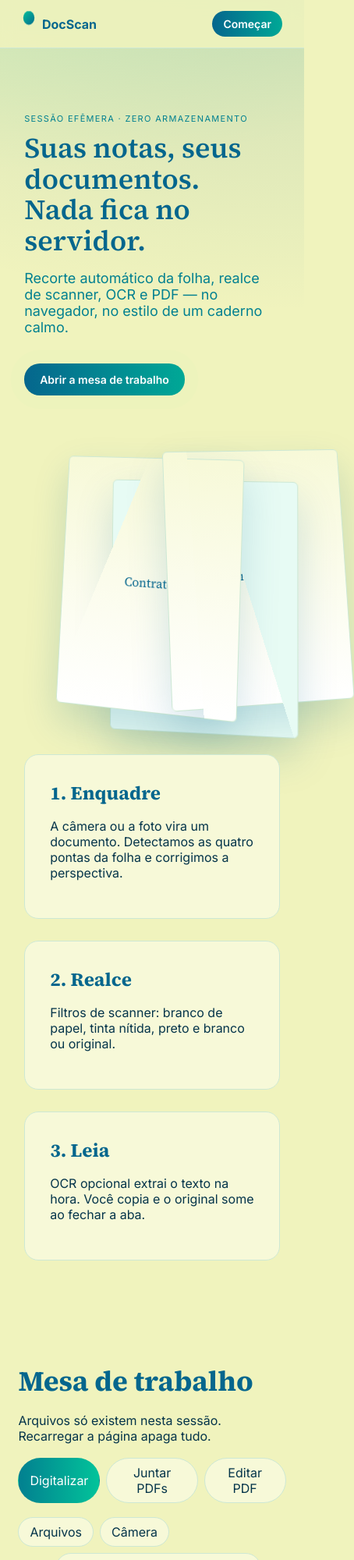
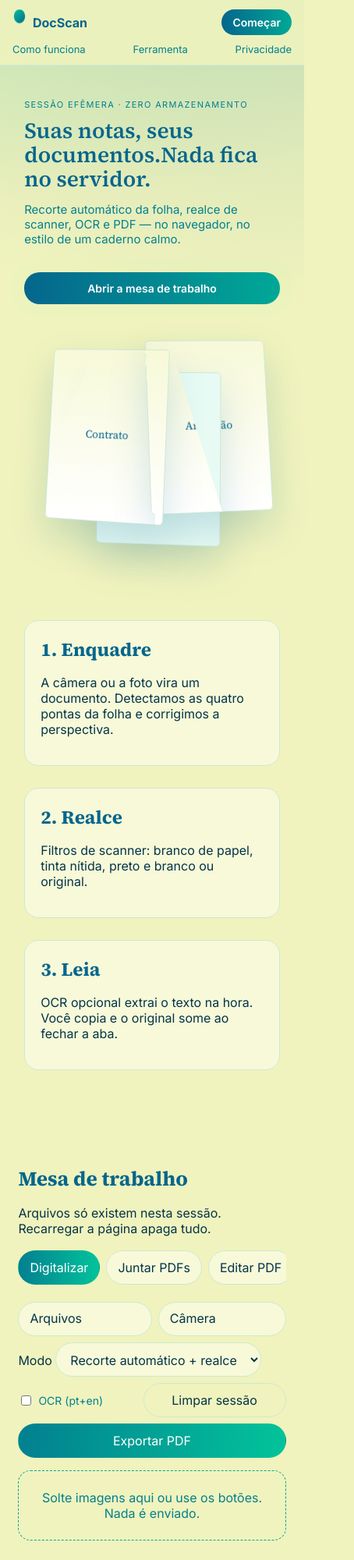
Before and after one commit to luis2002dourado/docscan, a website with bundled scripts: page docs/index.html in a window 390 px wide. Shown: the top 2000 px of the page at 78% size, 454 px wide, since content can reach past the window. Built offline with nearby package versions, Linux system fonts and the light colour scheme; a script that the page names is missing.

Commit message:
Layout responsivo para celular, tablet e desktop

```diff
--- a/docs/styles.css
+++ b/docs/styles.css
@@ -17,8 +17,10 @@
 }
 * { box-sizing: border-box; }
 html { scroll-behavior: smooth; }
+img, canvas, svg { max-width: 100%; height: auto; }
 body {
   margin: 0;
+  min-width: 0;
   background:
     radial-gradient(900px 500px at 0% -10%, #02c39a33, transparent),
     radial-gradient(800px 400px at 100% 0%, #05668d22, transparent),
@@ -67,8 +69,9 @@ body {
 }
 .top {
   position: sticky; top: 0; z-index: 40;
-  display: flex; align-items: center; justify-content: space-between;
-  padding: 14px 28px; background: rgba(240, 243, 189, 0.88);
+  display: flex; align-items: center; justify-content: space-between; flex-wrap: wrap; gap: 10px;
+  padding: 12px max(16px, env(safe-area-inset-right)) 12px max(16px, env(safe-area-inset-left));
+  background: rgba(240, 243, 189, 0.88);
   backdrop-filter: blur(10px); border-bottom: 1px solid var(--line);
 }
 .mark { display: flex; gap: 8px; align-items: center; font-weight: 700; color: var(--baltic); text-decoration: none; }
@@ -89,19 +92,20 @@ body {
 .go:hover { transform: translateY(-2px) scale(1.04); box-shadow: var(--shadow); }
 .go.large { display: inline-block; margin-top: 18px; padding: 12px 20px; animation: pulse-ring 1.8s infinite; }
 .hero {
-  min-height: 88vh; display: grid; grid-template-columns: 1.1fr 0.9fr;
-  gap: 40px; padding: 72px 8vw 40px; perspective: 1200px;
+  min-height: 88vh; display: grid; grid-template-columns: minmax(0, 1.1fr) minmax(0, 0.9fr);
+  gap: clamp(20px, 4vw, 40px); padding: clamp(32px, 8vw, 72px) clamp(16px, 8vw, 96px) 40px;
+  perspective: 1200px; align-items: center;
 }
 .kicker { letter-spacing: 0.12em; text-transform: uppercase; font-size: 11px; color: var(--teal); }
 .hero h1 {
   font-family: "Source Serif 4", Georgia, serif;
-  font-size: clamp(36px, 5vw, 64px); line-height: 1.1; font-weight: 600; margin: 8px 0;
+  font-size: clamp(28px, 6vw, 64px); line-height: 1.1; font-weight: 600; margin: 8px 0;
   color: var(--baltic);
 }
-.lead { color: var(--teal); font-size: 18px; max-width: 520px; }
-.stack3d { position: relative; height: 460px; transform-style: preserve-3d; }
+.lead { color: var(--teal); font-size: clamp(15px, 2.2vw, 18px); max-width: 520px; }
+.stack3d { position: relative; height: min(460px, 70vw); transform-style: preserve-3d; width: 100%; max-width: 420px; margin-inline: auto; }
 .paper {
-  position: absolute; width: 240px; height: 320px;
+  position: absolute; width: min(240px, 56vw); height: min(320px, 74vw);
   background: linear-gradient(180deg, var(--paper), #fff);
   border-radius: 6px; box-shadow: var(--shadow); display: grid; place-items: center;
   font-family: "Source Serif 4", serif; transform-style: preserve-3d;
@@ -110,7 +114,7 @@ body {
 .p1 { left: 40px; top: 40px; transform: rotateY(-18deg) rotateX(8deg); }
 .p2 { left: 110px; top: 70px; transform: rotateY(-8deg) rotateX(4deg); background: #e7fbf4; }
 .p3 { left: 180px; top: 30px; transform: rotateY(12deg) rotateX(10deg); }
-.bands { padding: 40px 8vw 80px; display: grid; gap: 28px; perspective: 900px; }
+.bands { padding: 40px clamp(16px, 8vw, 96px) 80px; display: grid; gap: 28px; perspective: 900px; }
 .band {
   background: var(--paper); border-radius: 18px; padding: 32px;
   border: 1px solid var(--line);
@@ -119,13 +123,13 @@ body {
 }
 .band.in { transform: none; opacity: 1; }
 .band h2 { font-family: "Source Serif 4", serif; margin: 0 0 8px; color: var(--baltic); }
-.work { padding: 20px 6vw 80px; }
-.work-head h2 { font-family: "Source Serif 4", serif; font-size: 36px; margin-bottom: 6px; color: var(--baltic); }
-.tabs { display: flex; gap: 8px; margin: 18px 0; }
+.work { padding: 20px clamp(12px, 6vw, 80px) 80px; }
+.work-head h2 { font-family: "Source Serif 4", serif; font-size: clamp(26px, 5vw, 36px); margin-bottom: 6px; color: var(--baltic); }
+.tabs { display: flex; gap: 8px; margin: 18px 0; overflow-x: auto; -webkit-overflow-scrolling: touch; padding-bottom: 4px; }
 .tab, .chip, select, input[type="number"], input[type="text"], #text-content {
   border: 1px solid var(--line); background: var(--paper); border-radius: 999px;
-  padding: 8px 14px; font: inherit; cursor: pointer; color: var(--ink);
-  transition: transform 0.18s, background 0.2s;
+  padding: 10px 14px; font: inherit; cursor: pointer; color: var(--ink);
+  transition: transform 0.18s, background 0.2s; min-height: 44px;
 }
 .tab:hover, .chip:hover { transform: translateY(-2px); }
 .tab.on, .chip.green {
@@ -143,7 +147,7 @@ body {
   transition: border-color 0.2s, background 0.2s, transform 0.2s;
 }
 .void.drag { background: #02c39a22; border-color: var(--mint); transform: scale(1.02); }
-.grid { display: grid; grid-template-columns: repeat(auto-fill, minmax(180px, 1fr)); gap: 14px; }
+.grid { display: grid; grid-template-columns: repeat(auto-fill, minmax(min(100%, 160px), 1fr)); gap: 14px; }
 .card {
   background: var(--paper); border-radius: 14px; overflow: hidden; border: 1px solid var(--line);
   box-shadow: var(--shadow); transform-style: preserve-3d;
@@ -165,10 +169,10 @@ body {
 .row {
   background: var(--paper); border: 1px solid var(--line); border-radius: 12px;
   padding: 12px; display: flex; justify-content: space-between; align-items: center;
-  animation: slide-in 0.4s ease both;
+  animation: slide-in 0.4s ease both; gap: 8px; flex-wrap: wrap;
 }
-.privacy { padding: 80px 8vw; text-align: center; color: var(--baltic); }
-.privacy h2 { font-family: "Source Serif 4", serif; font-size: 40px; }
+.privacy { padding: 80px clamp(16px, 8vw, 96px); text-align: center; color: var(--baltic); }
+.privacy h2 { font-family: "Source Serif 4", serif; font-size: clamp(28px, 6vw, 40px); }
 .modal {
   position: fixed; inset: 0; background: rgba(5, 102, 141, 0.45); display: grid; place-items: center; z-index: 50;
 }
@@ -215,11 +219,53 @@ body {
   background: var(--mint); pointer-events: none; z-index: 75;
   animation: burst 0.7s ease-out forwards;
 }
+@media (max-width: 1024px) {
+  .hero { grid-template-columns: 1fr; min-height: auto; }
+  .stack3d { height: min(380px, 78vw); }
+}
 @media (max-width: 860px) {
-  .hero { grid-template-columns: 1fr; min-height: auto; }
-  .top nav { display: none; }
-  .stack3d { height: 340px; }
+  .top nav { width: 100%; order: 3; justify-content: space-between; gap: 10px; }
+  .top nav a { font-size: 13px; }
   #cursor { display: none; }
+  .p1 { left: 8%; top: 12%; }
+  .p2 { left: 28%; top: 22%; }
+  .p3 { left: 48%; top: 8%; }
+  .tabs { scrollbar-width: none; }
+  .tabs::-webkit-scrollbar { display: none; }
+  .tab { flex: 1 0 auto; text-align: center; }
+  .tools { align-items: stretch; }
+  .tools > label, .tools > .chip, .tools > button { flex: 1 1 auto; }
+  .void { padding: 24px 14px; }
+  .toast {
+    left: 12px; right: 12px; bottom: max(12px, env(safe-area-inset-bottom));
+    text-align: center;
+  }
+  .duo { grid-template-columns: 1fr; }
+  .meta { flex-wrap: wrap; }
+  .meta button { min-width: 36px; min-height: 36px; }
+}
+@media (max-width: 480px) {
+  .hero h1 br { display: none; }
+  .go.large { width: 100%; text-align: center; }
+  .grid { grid-template-columns: 1fr 1fr; gap: 10px; }
+  .paper { width: min(46vw, 160px); height: min(62vw, 220px); font-size: 14px; }
+  .band { padding: 20px; }
+  .chip.green { animation: none; }
+}
+@media (max-width: 360px) {
+  .grid { grid-template-columns: 1fr; }
+}
+@media (min-width: 1400px) {
+  .hero, .bands, .work, .privacy { max-width: 1280px; margin-inline: auto; }
+}
+@media (orientation: landscape) and (max-height: 500px) {
+  .hero { min-height: auto; padding-top: 24px; }
+  .stack3d { height: 220px; }
+  .paper { width: 120px; height: 160px; }
+}
+@media (pointer: coarse) {
+  #cursor { display: none; }
+  .tab, .chip, .go, .meta button { min-height: 44px; }
 }
 @media (prefers-reduced-motion: reduce) {
   *, *::before, *::after { animation: none !important; transition: none !important; }
--- a/public/styles.css
+++ b/public/styles.css
@@ -17,8 +17,10 @@
 }
 * { box-sizing: border-box; }
 html { scroll-behavior: smooth; }
+img, canvas, svg { max-width: 100%; height: auto; }
 body {
   margin: 0;
+  min-width: 0;
   background:
     radial-gradient(900px 500px at 0% -10%, #02c39a33, transparent),
     radial-gradient(800px 400px at 100% 0%, #05668d22, transparent),
@@ -67,8 +69,9 @@ body {
 }
 .top {
   position: sticky; top: 0; z-index: 40;
-  display: flex; align-items: center; justify-content: space-between;
-  padding: 14px 28px; background: rgba(240, 243, 189, 0.88);
+  display: flex; align-items: center; justify-content: space-between; flex-wrap: wrap; gap: 10px;
+  padding: 12px max(16px, env(safe-area-inset-right)) 12px max(16px, env(safe-area-inset-left));
+  background: rgba(240, 243, 189, 0.88);
   backdrop-filter: blur(10px); border-bottom: 1px solid var(--line);
 }
 .mark { display: flex; gap: 8px; align-items: center; font-weight: 700; color: var(--baltic); text-decoration: none; }
@@ -89,19 +92,20 @@ body {
 .go:hover { transform: translateY(-2px) scale(1.04); box-shadow: var(--shadow); }
 .go.large { display: inline-block; margin-top: 18px; padding: 12px 20px; animation: pulse-ring 1.8s infinite; }
 .hero {
-  min-height: 88vh; display: grid; grid-template-columns: 1.1fr 0.9fr;
-  gap: 40px; padding: 72px 8vw 40px; perspective: 1200px;
+  min-height: 88vh; display: grid; grid-template-columns: minmax(0, 1.1fr) minmax(0, 0.9fr);
+  gap: clamp(20px, 4vw, 40px); padding: clamp(32px, 8vw, 72px) clamp(16px, 8vw, 96px) 40px;
+  perspective: 1200px; align-items: center;
 }
 .kicker { letter-spacing: 0.12em; text-transform: uppercase; font-size: 11px; color: var(--teal); }
 .hero h1 {
   font-family: "Source Serif 4", Georgia, serif;
-  font-size: clamp(36px, 5vw, 64px); line-height: 1.1; font-weight: 600; margin: 8px 0;
+  font-size: clamp(28px, 6vw, 64px); line-height: 1.1; font-weight: 600; margin: 8px 0;
   color: var(--baltic);
 }
-.lead { color: var(--teal); font-size: 18px; max-width: 520px; }
-.stack3d { position: relative; height: 460px; transform-style: preserve-3d; }
+.lead { color: var(--teal); font-size: clamp(15px, 2.2vw, 18px); max-width: 520px; }
+.stack3d { position: relative; height: min(460px, 70vw); transform-style: preserve-3d; width: 100%; max-width: 420px; margin-inline: auto; }
 .paper {
-  position: absolute; width: 240px; height: 320px;
+  position: absolute; width: min(240px, 56vw); height: min(320px, 74vw);
   background: linear-gradient(180deg, var(--paper), #fff);
   border-radius: 6px; box-shadow: var(--shadow); display: grid; place-items: center;
   font-family: "Source Serif 4", serif; transform-style: preserve-3d;
@@ -110,7 +114,7 @@ body {
 .p1 { left: 40px; top: 40px; transform: rotateY(-18deg) rotateX(8deg); }
 .p2 { left: 110px; top: 70px; transform: rotateY(-8deg) rotateX(4deg); background: #e7fbf4; }
 .p3 { left: 180px; top: 30px; transform: rotateY(12deg) rotateX(10deg); }
-.bands { padding: 40px 8vw 80px; display: grid; gap: 28px; perspective: 900px; }
+.bands { padding: 40px clamp(16px, 8vw, 96px) 80px; display: grid; gap: 28px; perspective: 900px; }
 .band {
   background: var(--paper); border-radius: 18px; padding: 32px;
   border: 1px solid var(--line);
@@ -119,13 +123,13 @@ body {
 }
 .band.in { transform: none; opacity: 1; }
 .band h2 { font-family: "Source Serif 4", serif; margin: 0 0 8px; color: var(--baltic); }
-.work { padding: 20px 6vw 80px; }
-.work-head h2 { font-family: "Source Serif 4", serif; font-size: 36px; margin-bottom: 6px; color: var(--baltic); }
-.tabs { display: flex; gap: 8px; margin: 18px 0; }
+.work { padding: 20px clamp(12px, 6vw, 80px) 80px; }
+.work-head h2 { font-family: "Source Serif 4", serif; font-size: clamp(26px, 5vw, 36px); margin-bottom: 6px; color: var(--baltic); }
+.tabs { display: flex; gap: 8px; margin: 18px 0; overflow-x: auto; -webkit-overflow-scrolling: touch; padding-bottom: 4px; }
 .tab, .chip, select, input[type="number"], input[type="text"], #text-content {
   border: 1px solid var(--line); background: var(--paper); border-radius: 999px;
-  padding: 8px 14px; font: inherit; cursor: pointer; color: var(--ink);
-  transition: transform 0.18s, background 0.2s;
+  padding: 10px 14px; font: inherit; cursor: pointer; color: var(--ink);
+  transition: transform 0.18s, background 0.2s; min-height: 44px;
 }
 .tab:hover, .chip:hover { transform: translateY(-2px); }
 .tab.on, .chip.green {
@@ -143,7 +147,7 @@ body {
   transition: border-color 0.2s, background 0.2s, transform 0.2s;
 }
 .void.drag { background: #02c39a22; border-color: var(--mint); transform: scale(1.02); }
-.grid { display: grid; grid-template-columns: repeat(auto-fill, minmax(180px, 1fr)); gap: 14px; }
+.grid { display: grid; grid-template-columns: repeat(auto-fill, minmax(min(100%, 160px), 1fr)); gap: 14px; }
 .card {
   background: var(--paper); border-radius: 14px; overflow: hidden; border: 1px solid var(--line);
   box-shadow: var(--shadow); transform-style: preserve-3d;
@@ -165,10 +169,10 @@ body {
 .row {
   background: var(--paper); border: 1px solid var(--line); border-radius: 12px;
   padding: 12px; display: flex; justify-content: space-between; align-items: center;
-  animation: slide-in 0.4s ease both;
+  animation: slide-in 0.4s ease both; gap: 8px; flex-wrap: wrap;
 }
-.privacy { padding: 80px 8vw; text-align: center; color: var(--baltic); }
-.privacy h2 { font-family: "Source Serif 4", serif; font-size: 40px; }
+.privacy { padding: 80px clamp(16px, 8vw, 96px); text-align: center; color: var(--baltic); }
+.privacy h2 { font-family: "Source Serif 4", serif; font-size: clamp(28px, 6vw, 40px); }
 .modal {
   position: fixed; inset: 0; background: rgba(5, 102, 141, 0.45); display: grid; place-items: center; z-index: 50;
 }
@@ -215,11 +219,53 @@ body {
   background: var(--mint); pointer-events: none; z-index: 75;
   animation: burst 0.7s ease-out forwards;
 }
+@media (max-width: 1024px) {
+  .hero { grid-template-columns: 1fr; min-height: auto; }
+  .stack3d { height: min(380px, 78vw); }
+}
 @media (max-width: 860px) {
-  .hero { grid-template-columns: 1fr; min-height: auto; }
-  .top nav { display: none; }
-  .stack3d { height: 340px; }
+  .top nav { width: 100%; order: 3; justify-content: space-between; gap: 10px; }
+  .top nav a { font-size: 13px; }
   #cursor { display: none; }
+  .p1 { left: 8%; top: 12%; }
+  .p2 { left: 28%; top: 22%; }
+  .p3 { left: 48%; top: 8%; }
+  .tabs { scrollbar-width: none; }
+  .tabs::-webkit-scrollbar { display: none; }
+  .tab { flex: 1 0 auto; text-align: center; }
+  .tools { align-items: stretch; }
+  .tools > label, .tools > .chip, .tools > button { flex: 1 1 auto; }
+  .void { padding: 24px 14px; }
+  .toast {
+    left: 12px; right: 12px; bottom: max(12px, env(safe-area-inset-bottom));
+    text-align: center;
+  }
+  .duo { grid-template-columns: 1fr; }
+  .meta { flex-wrap: wrap; }
+  .meta button { min-width: 36px; min-height: 36px; }
+}
+@media (max-width: 480px) {
+  .hero h1 br { display: none; }
+  .go.large { width: 100%; text-align: center; }
+  .grid { grid-template-columns: 1fr 1fr; gap: 10px; }
+  .paper { width: min(46vw, 160px); height: min(62vw, 220px); font-size: 14px; }
+  .band { padding: 20px; }
+  .chip.green { animation: none; }
+}
+@media (max-width: 360px) {
+  .grid { grid-template-columns: 1fr; }
+}
+@media (min-width: 1400px) {
+  .hero, .bands, .work, .privacy { max-width: 1280px; margin-inline: auto; }
+}
+@media (orientation: landscape) and (max-height: 500px) {
+  .hero { min-height: auto; padding-top: 24px; }
+  .stack3d { height: 220px; }
+  .paper { width: 120px; height: 160px; }
+}
+@media (pointer: coarse) {
+  #cursor { display: none; }
+  .tab, .chip, .go, .meta button { min-height: 44px; }
 }
 @media (prefers-reduced-motion: reduce) {
   *, *::before, *::after { animation: none !important; transition: none !important; }
```
Also changed, not shown: docs/index.html (+1 -1 lines), public/index.html (+1 -1 lines).
